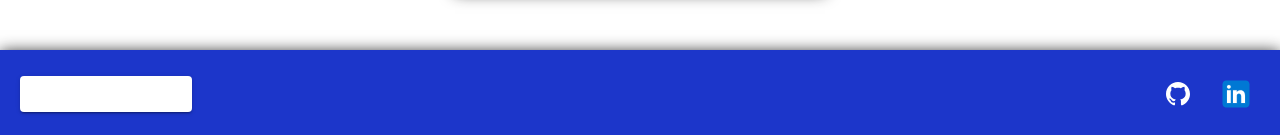
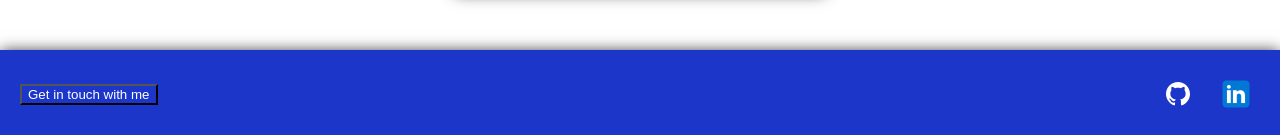
Before and after one commit to edonssfall/edMain-ui, an Angular app: page / in a window 1280 px wide. Shown: the part 2434-2569 px from the top of the page. Built offline with nearby package versions, Linux system fonts and the light colour scheme.

Commit message:
feat: add info to modal

```diff
--- a/src/app/features/portfolio/components/contact/contact.component.css
+++ b/src/app/features/portfolio/components/contact/contact.component.css
@@ -21,6 +21,10 @@
 .contact-info, .social-links {
   display: flex;
   align-items: center;
+}
+
+.contact-info button {
+  background: var(--primary-bg-color);
 }
 
 .contact-info button, .contact-info a {
--- a/src/app/features/portfolio/components/contact/contact.component.html
+++ b/src/app/features/portfolio/components/contact/contact.component.html
@@ -2,7 +2,9 @@
   <footer class='footer'>
     <div class='footer-content'>
       <div class='contact-info'>
-        <button mat-raised-button (click)="openDialog('500ms', '500ms')">Open dialog slowly</button>
+        <button (click)="openDialog('500ms', '500ms')">
+          Get in touch with me
+        </button>
       </div>
       <div class='social-links'>
         <a class="icon-github" mat-icon-button href='{{environment.contact.github}}' target='_blank'
--- a/src/app/features/portfolio/components/contact/contact.component.ts
+++ b/src/app/features/portfolio/components/contact/contact.component.ts
@@ -29,7 +29,7 @@ export class ContactComponent {
 
   openDialog(enterAnimationDuration: string, exitAnimationDuration: string): void {
     this.dialog.open(ModalComponent, {
-      width: '250px',
+      width: '450px',
       enterAnimationDuration,
       exitAnimationDuration,
     });
--- a/src/app/features/portfolio/components/contact/modal/modal.component.html
+++ b/src/app/features/portfolio/components/contact/modal/modal.component.html
@@ -1,11 +1,14 @@
-<div>
-  <button mat-button (click)='copyToClipboard("{{environment.contact.phone}}")'>
-    Phone: {{ environment.contact.phone }}
+<h2 mat-dialog-title>Contact</h2>
+<mat-dialog-content>
+  <p>For any questions or concerns, please contact me at the following sources:</p>
+</mat-dialog-content>
+<mat-dialog-actions>
+  <button mat-button (click)='copyToClipboard("{{environment.contact.phone}}")'>Phone: {{ environment.contact.phone }}
   </button>
-  <a mat-button href='mailto:{{environment.contact.email}}'>
+  <button mat-button><a mat-button href='mailto:{{environment.contact.email}}'>
     Email: {{ environment.contact.email }}
-  </a>
-</div>
+  </a></button>
+</mat-dialog-actions>
 <div class="notification">
   <span *ngIf='showNotification'>{{ notificationMessage }}</span>
 </div>
--- a/src/app/features/portfolio/portfolio.module.ts
+++ b/src/app/features/portfolio/portfolio.module.ts
@@ -24,6 +24,7 @@ import {RouterModule} from "@angular/router";
 import {CommonModule} from '@angular/common';
 import {NgModule} from '@angular/core';
 import { ModalComponent } from './components/contact/modal/modal.component';
+import {MatDialogActions, MatDialogContent, MatDialogTitle} from "@angular/material/dialog";
 
 @NgModule({
   declarations: [
@@ -56,6 +57,9 @@ import { ModalComponent } from './components/contact/modal/modal.component';
     MatGridList,
     MatGridTile,
     MatRipple,
+    MatDialogContent,
+    MatDialogTitle,
+    MatDialogActions,
   ],
   providers: [
     ScrollService,
```
